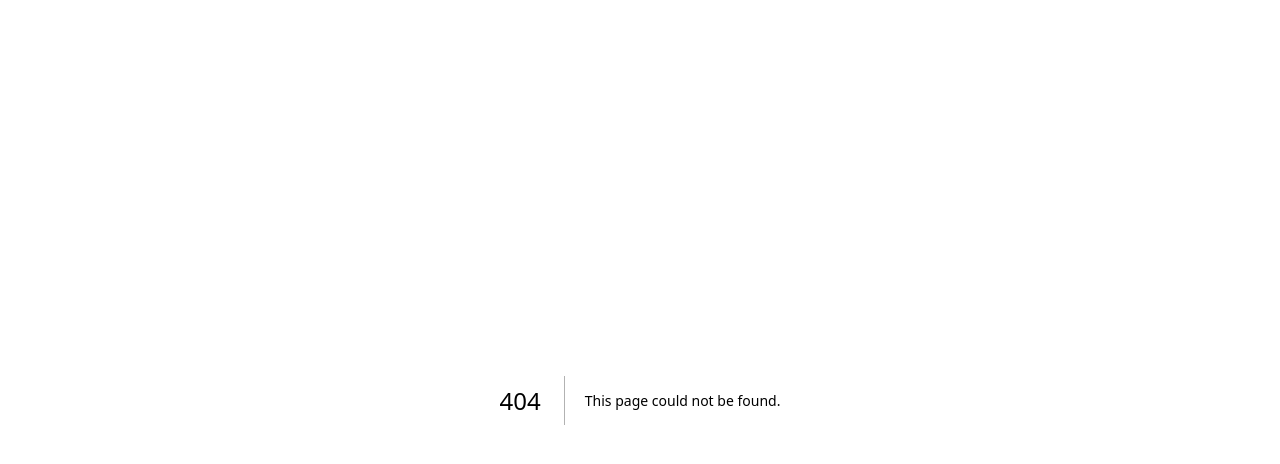
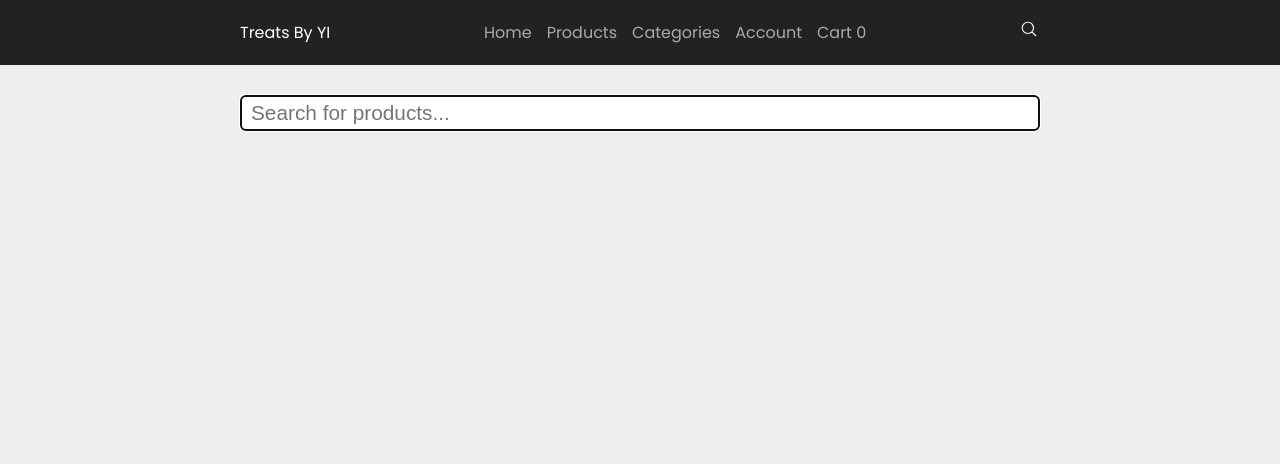
Before and after one commit to Abdul-Rahimm/online-business-platform-Saas---NextJs, a Next.js app in the folder frontend/: page /search in a window 1280 px wide. Before the commit this address had no page. Shown: the top 464 px of the page. Built offline with nearby package versions, Linux system fonts and the light colour scheme.

Commit message:
UI for search button and page. initial done

```diff
--- a/frontend/components/FeaturedProduct.js
+++ b/frontend/components/FeaturedProduct.js
@@ -77,7 +77,11 @@ const FeaturedProduct = ({ product }) => {
                   Read More
                 </ButtonLink>
 
-                <FlyingButton white _id={product._id} src={product.images[0]}>
+                <FlyingButton
+                  white={1}
+                  _id={product._id}
+                  src={product.images[0]}
+                >
                   <CartIcon />
                   Add to Cart
                 </FlyingButton>
--- a/frontend/components/Header.js
+++ b/frontend/components/Header.js
@@ -4,6 +4,7 @@ import styled from "styled-components";
 import Center from "./Center";
 import { useCart } from "@/providers/CartContext";
 import BarsIcon from "./icons/Bars";
+import SearchIcon from "./icons/SearchIcon";
 
 const StyledHeader = styled.header`
   background-color: #222;
@@ -50,6 +51,11 @@ const NavLink = styled(Link)`
   color: #aaa;
   text-decoration: none;
   padding: 10px 0;
+  min-width: 20px;
+
+  svg {
+    height: 20px;
+  }
 
   @media screen and (min-width: 768px) {
     padding: 0;
@@ -69,6 +75,19 @@ const NavButton = styled.button`
     display: none;
   }
 `;
+const SideIcons = styled.div`
+  display: flex;
+  align-items: center;
+  a {
+    display: inline-block;
+    min-width: 20px;
+    color: white;
+    svg {
+      width: 18px;
+      height: 18px;
+    }
+  }
+`;
 
 const Header = () => {
   const { cartProducts } = useCart();
@@ -80,6 +99,7 @@ const Header = () => {
         <Wrapper>
           <Logo href={"/"}>Treats By YI</Logo>
 
+          {/* this will not appear for mobile UI */}
           <StyledNav mobileNavActive={mobileNavActive}>
             <NavLink href={"/"}>Home</NavLink>
             <NavLink href={"/products"}>Products</NavLink>
@@ -88,9 +108,15 @@ const Header = () => {
             <NavLink href={"/cart"}>Cart {cartProducts.length}</NavLink>
           </StyledNav>
 
-          <NavButton onClick={() => setMobileNavActive((prev) => !prev)}>
-            <BarsIcon />
-          </NavButton>
+          <SideIcons>
+            <NavLink href={"/search"}>
+              <SearchIcon />
+            </NavLink>
+
+            <NavButton onClick={() => setMobileNavActive((prev) => !prev)}>
+              <BarsIcon />
+            </NavButton>
+          </SideIcons>
         </Wrapper>
       </Center>
     </StyledHeader>
--- /dev/null
+++ b/frontend/components/icons/SearchIcon.js
@@ -0,0 +1,18 @@
+export default function SearchIcon({ className = "w-6 h-6" }) {
+  return (
+    <svg
+      xmlns="http://www.w3.org/2000/svg"
+      fill="none"
+      viewBox="0 0 24 24"
+      stroke-width="1.5"
+      stroke="currentColor"
+      className={className}
+    >
+      <path
+        stroke-linecap="round"
+        stroke-linejoin="round"
+        d="m21 21-5.197-5.197m0 0A7.5 7.5 0 1 0 5.196 5.196a7.5 7.5 0 0 0 10.607 10.607Z"
+      />
+    </svg>
+  );
+}
--- /dev/null
+++ b/frontend/pages/search.js
@@ -0,0 +1,27 @@
+import Center from "@/components/Center";
+import Header from "@/components/Header";
+import Input from "@/components/Input";
+import styled from "styled-components";
+
+const SearchInput = styled(Input)`
+  padding: 5px 10px;
+  border-radius: 5px;
+  margin: 30px 0 30px;
+  font-size: 1.3rem;
+`;
+
+export default function SearchPage() {
+  //   const inputRef = useRef();
+
+  //   useEffect(() => {}, []);
+
+  return (
+    <>
+      <Header />
+
+      <Center>
+        <SearchInput autoFocus placeholder="Search for products..." />
+      </Center>
+    </>
+  );
+}
```
